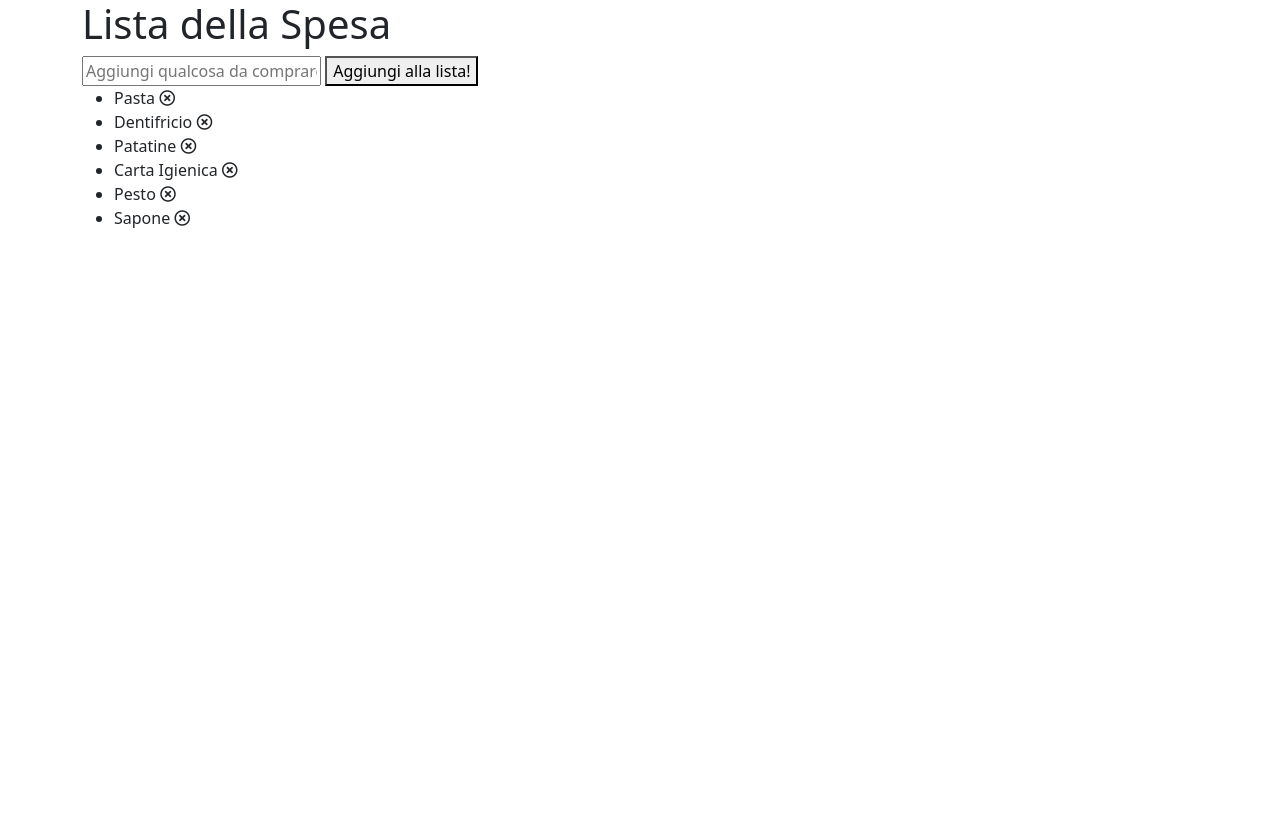
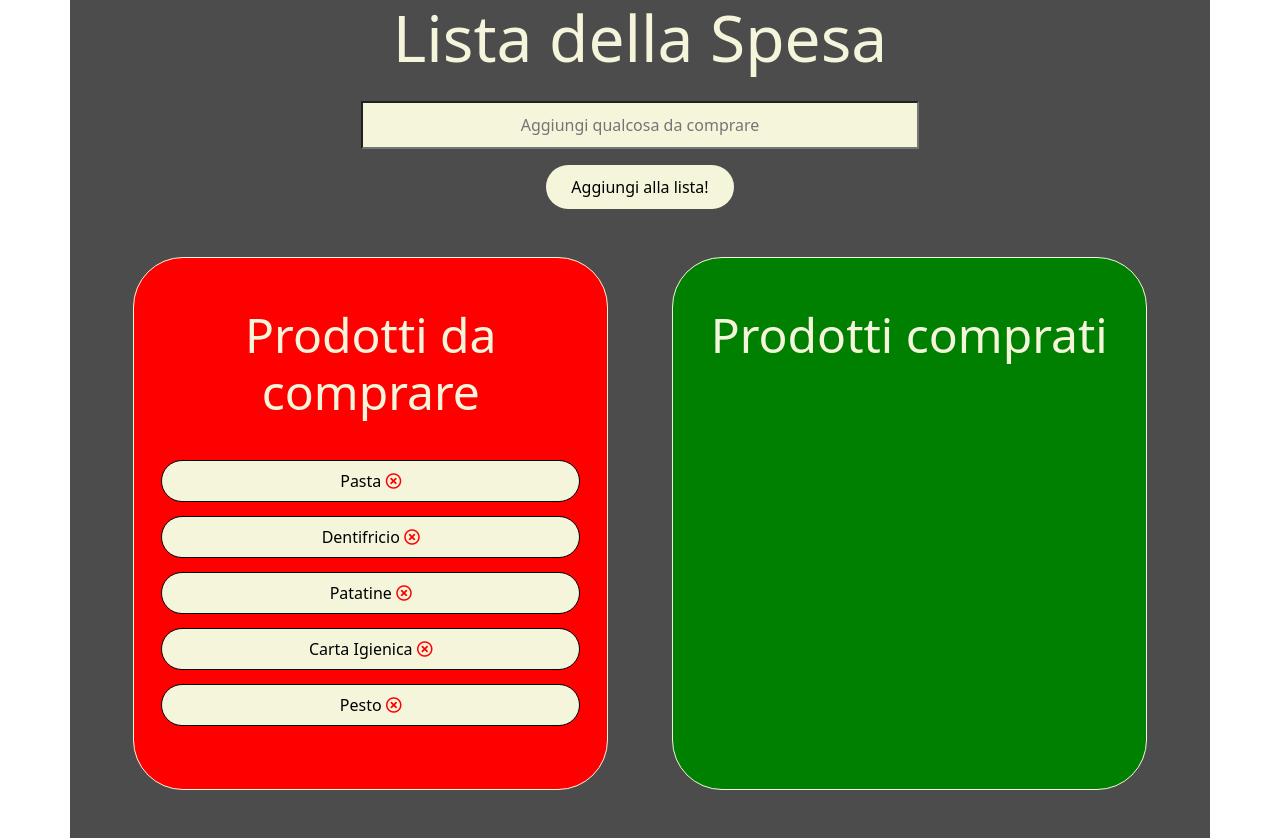
Before and after one commit to GerryFox22/vue-todolist, a plain HTML site: page index.html in a window 1280 px wide. Before the commit the page ends 800 px from the top, so only its background shows below. Drawn offline with nearby package versions, Linux system fonts and the light colour scheme.

Commit message:
ultime modifiche css e termine ultimo esercizio

```diff
--- a/css/style.css
+++ b/css/style.css
@@ -0,0 +1,73 @@
+
+h1 {
+    color: beige;
+    font-size: 4rem;
+}
+
+h2 {
+    font-size: 3rem;
+}
+
+i {
+    cursor: pointer;
+}
+
+.list-group-item.active {
+    z-index: 2;
+    color: black;
+    background-color: beige;
+    border-color: black;
+    border-radius: 50px;
+    margin: 15px;
+}
+
+.unchecked {
+    color: red;
+}
+
+.checked {
+    color: green;
+}
+
+.unchecked-list{
+    border-radius: 50px;
+    border: 1px solid beige;
+    background-color: red;
+}
+
+.title{
+    color: beige;
+}
+
+.checked-list{
+    border: 1px solid beige;
+    border-radius: 50px;
+    background-color: green;
+}
+
+.container-bg {
+    background-color: rgba(0, 0, 0, 0.7);
+}
+
+.beige-bg{
+    padding: 10px;
+    background-color: beige;
+    width: 50%;
+    text-align: center;
+}
+
+.beige-btn{
+    background-color: beige;
+    color: black;
+    border: beige;
+    border-radius: 50px;
+    padding: 10px 25px;
+}
+
+.beige-btn:hover{
+    background-color:#e2e24b;
+}
+
+i:hover{
+    font-size: large;
+}
--- a/index.html
+++ b/index.html
@@ -20,31 +20,55 @@
     <title>Document</title>
 </head>
 <body>
-    <div id="app" class="container">
+    <div id="app" class="container container-bg pb-5">
 
-        <div class="row">
+        <div class="row text-center mb-3">
             <div class="col-12">
                 <h1>Lista della Spesa</h1>
             </div>
         </div>
 
-        <div class="row">
+        <div class="row text-center mb-3">
             <div class="col-12">
-                <input @keyup.enter="aggiungiElementoDellaSpesa" type="text" placeholder="Aggiungi qualcosa da comprare" v-model="elementoListaAggiunto">
-                <button @click="aggiungiElementoDellaSpesa">Aggiungi alla lista!</button>
+                <input class="beige-bg" @keyup.enter="aggiungiElementoDellaSpesa" type="text" placeholder="Aggiungi qualcosa da comprare" v-model="elementoListaAggiunto">
             </div>
         </div>
 
-        <div class="row">
+        <div class="row text-center mb-5">
             <div class="col-12">
-                <ul>
-                    <li v-for="(elemento, index) in listaSpesa">
-                        {{ elemento }}
-                        <i class="far fa-times-circle" @click="eliminaElemento(index)"></i>
-                    </li>
-                </ul>
+                <button type="button" class="beige-btn" @click="aggiungiElementoDellaSpesa">Aggiungi alla lista!</button>
             </div>
         </div>
+
+        <div class="row text-center justify-content-evenly">
+            <div class="col-5 pt-5 pb-5 unchecked-list">
+                <h2 class="title mb-4">Prodotti da comprare</h2>
+
+                <ul class="list-group">
+                    <li class="list-group-item active" v-for="(elemento, index) in listaSpesa" aria-current="true">
+                        {{ elemento }}
+                        <i class="far fa-times-circle unchecked" @click="eliminaElemento(elemento,index)"></i>
+                    </li>
+
+                </ul>
+
+            </div>
+
+            <div class="col-5 pt-5 pb-5 checked-list">
+                <h2 class="title mb-4">Prodotti comprati</h2>
+
+                <ul class="list-group">
+                    <li class="list-group-item active" v-for="(elemento, index) in listaElementiComprati" aria-current="true">
+                        {{ elemento }}
+                        <i class="far fa-check-circle checked"  @click="elementoErrato(elemento, index)"></i>
+                    </li>
+
+                </ul>
+
+            </div>
+        </div>
+
+
 
     </div>
 
--- a/js/myscript.js
+++ b/js/myscript.js
@@ -4,9 +4,7 @@
 // l'item viene rimosso dalla lista. OK!
 
 // Predisporre un input per aggiungere un nuovo item alla lista: digitando il tasto invio
-// oppure ciccando su un pulsante, il testo digitato sarà aggiunto alla lista.
-
-
+// oppure ciccando su un pulsante, il testo digitato sarà aggiunto alla lista. OK!
 
 
 
@@ -16,15 +14,25 @@ var app = new Vue({
 
     data: {
 
-        listaSpesa : ["Pasta", "Dentifricio", "Patatine", "Carta Igienica", "Pesto", "Sapone",],
+        listaSpesa : ["Pasta", "Dentifricio", "Patatine", "Carta Igienica", "Pesto",],
+
+        listaElementiComprati : [],
 
         elementoListaAggiunto : "",
     },
 
     methods: {
 
-        eliminaElemento : function(index){
+
+        eliminaElemento : function(elemento ,index){
             this.listaSpesa.splice(index, 1);
+            this.listaElementiComprati.push(elemento);
+        },
+
+        elementoErrato : function(elemento, index){
+            this.listaElementiComprati.splice(index, 1);
+            this.listaSpesa.push(elemento)
+
         },
 
         aggiungiElementoDellaSpesa : function() {
```
